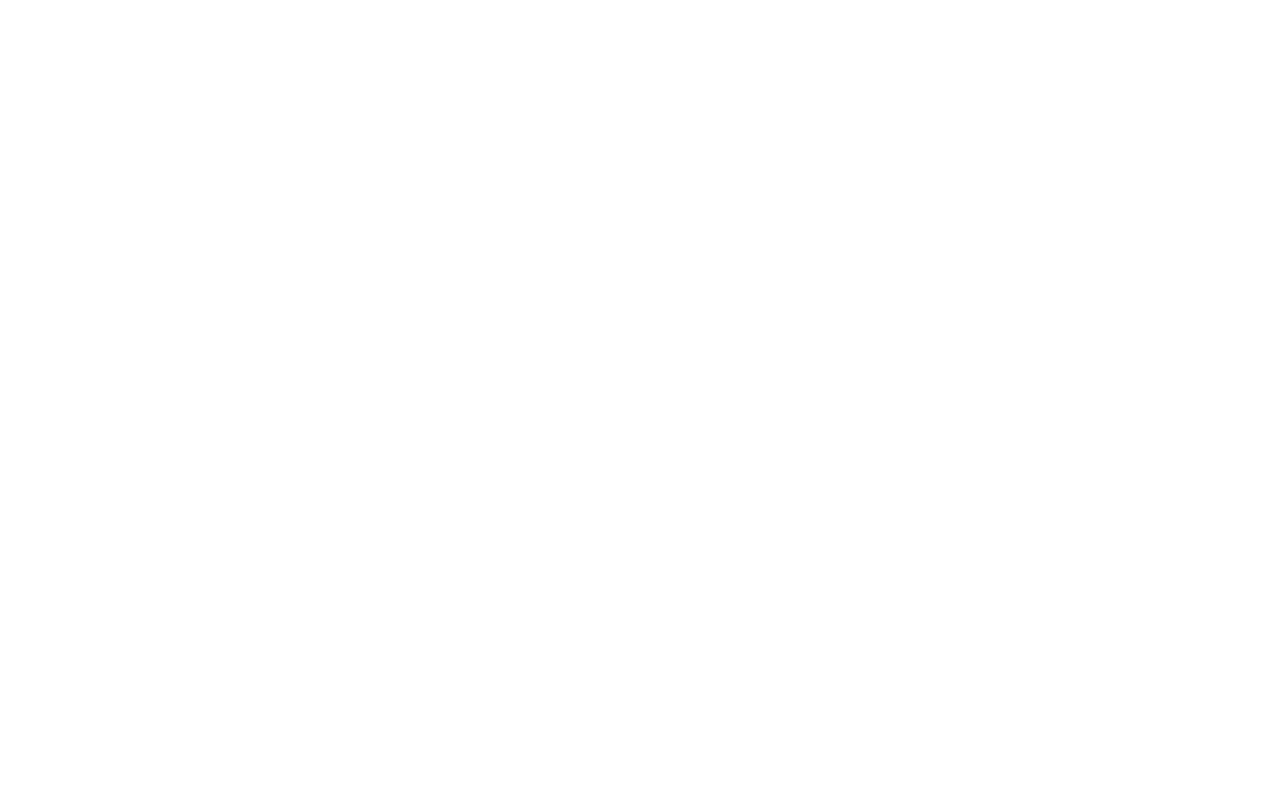
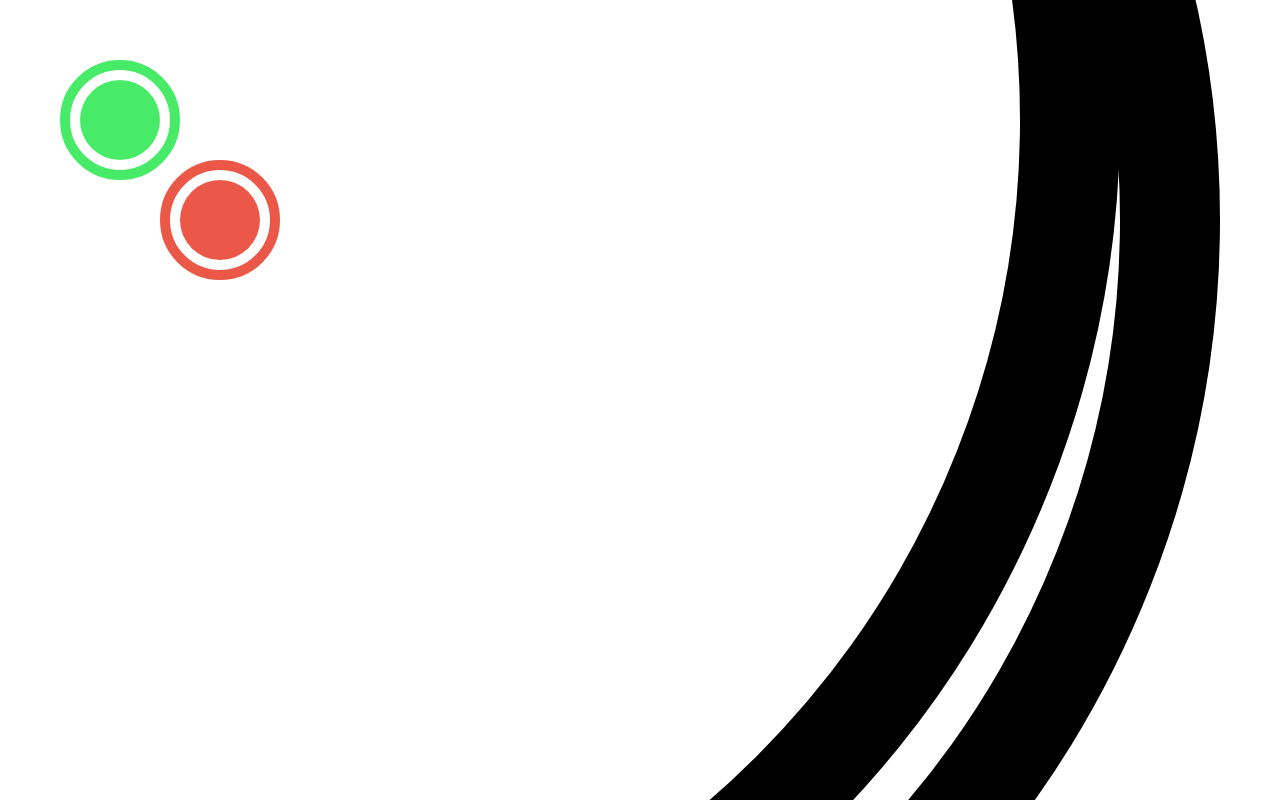
Before and after one commit to petervel/kyz, a Vue app: page / in a window 1280 px wide. Shown: the top 800 px of the page. Built offline with nearby package versions, Linux system fonts and the light colour scheme.

Commit message:
Better hue selection

```diff
--- a/eslint.config.ts
+++ b/eslint.config.ts
@@ -12,6 +12,9 @@ export default defineConfigWithVueTs(
   {
     name: 'app/files-to-lint',
     files: ['**/*.{ts,mts,tsx,vue}'],
+    rules: {
+      semi: ['error', 'always'],
+    },
   },
 
   globalIgnores(['**/dist/**', '**/dist-ssr/**', '**/coverage/**']),
--- a/src/components/FingerCircle.vue
+++ b/src/components/FingerCircle.vue
@@ -1,12 +1,27 @@
 <script setup lang="ts">
 import { computed, ref, watch } from 'vue';
+import { createHsl } from './hue';
 
+export interface Finger {
+  x: number,
+  y: number,
+  hue: number,
+  identifier: number
+}
 
-const { x, y, colour, identifier, winner } = defineProps(["x", "y", "colour", "identifier", "winner"])
+type FingerProps = {
+  x: number,
+  y: number,
+  hue: number,
+  identifier: number,
+  winner?: number
+}
+
+const { x, y, hue, identifier, winner } = defineProps<FingerProps>()
 
 const status = computed(() => {
   if (winner == undefined) return "playing";
-  return (winner == identifier) ? "won" : "lost"
+  return (winner == identifier) ? "won" : "lost";
 })
 
 const animating = ref(false);
@@ -23,8 +38,8 @@ watch(status, (newStatus) => {
 
 <template>
   <div class="container" :class="status" :style="{ left: `${x}px`, top: `${y}px` }">
-    <div class="circle" :style="{ borderColor: colour }">
-      <div class="inner" :style="{ backgroundColor: colour }"></div>
+    <div class="circle" :style="{ borderColor: createHsl(hue) }">
+      <div class="inner" :style="{ backgroundColor: createHsl(hue) }"></div>
       <div class="circle-animation" :class="{ animating }"></div>
     </div>
   </div>
--- a/src/components/hue.ts
+++ b/src/components/hue.ts
@@ -1,49 +1,58 @@
-const generatedHues: number[] = []
+const generatedHues: number[] = [];
 
 export type ColourCode = {
-  hue: number
-  colour: string
-}
+  hue: number;
+  colour: string;
+};
+
+type Gap = [number, number];
+
+const findGaps = (): Gap[] => {
+  if (generatedHues.length == 0) {
+    return [[0, 256]];
+  }
+
+  const gaps: Gap[] = [];
+  const sortedHues = [...generatedHues];
+  sortedHues.sort((a, b) => a - b);
+
+  let start = sortedHues.shift()!;
+  const first = start;
+  let next = start;
+  while (sortedHues.length) {
+    next = sortedHues.shift()!;
+    gaps.push([start, next]);
+    start = next;
+  }
+  gaps.push([next, first + 256]);
+  return gaps;
+};
+
+const selectGap = (gaps: Gap[]): Gap => {
+  console.log({ gaps: JSON.stringify(gaps) });
+  const gapIndex = Math.floor(Math.random() ** 3 * gaps.length);
+  console.log({ selected: JSON.stringify(gaps[gapIndex]) });
+  return gaps[gapIndex];
+};
+
+const selectHueInGap = (gap: Gap): number => {
+  return Math.floor(((Math.random() + Math.random()) / 2) * (gap[1] - gap[0]) + gap[0]) % 256;
+};
+
+export const getHue = () => {
+  // generatedHues.push(Math.floor(Math.random() * 256));
+  const gaps = findGaps();
+  const sortedGaps = gaps.sort((a, b) => b[1] - b[0] - (a[1] - a[0]));
+  console.log({ gaps, sortedGaps });
+  const gap = selectGap(sortedGaps);
+  const hue = selectHueInGap(gap);
+  generatedHues.push(hue);
+  return hue;
+};
+
+export const createHsl = (hue: number) => `hsl(${hue % 256}, 80%, 60%)`;
 
 export function releaseHue(hue: number) {
-  const hueIndex = generatedHues.indexOf(hue)
-  if (hueIndex != -1) generatedHues.splice(hueIndex, 1)
+  const hueIndex = generatedHues.indexOf(hue);
+  if (hueIndex != -1) generatedHues.splice(hueIndex, 1);
 }
-
-export function getHue(
-  minDistance: number = 30,
-  maxTries: number = 20,
-): { hue: number; colour: string } {
-  const saturation = 80
-  const lightness = 60
-
-  function isFarEnough(hue: number): boolean {
-    return generatedHues.every(
-      (h) => Math.min(Math.abs(hue - h), 360 - Math.abs(hue - h)) >= minDistance,
-    )
-  }
-
-  function makeObject(hue: number) {
-    generatedHues.push(hue)
-
-    return {
-      hue,
-      colour: `hsl(${hue}, ${saturation}%, ${lightness}%)`,
-    }
-  }
-
-  for (let i = 0; i < maxTries; i++) {
-    const hue = Math.floor(Math.random() * 360)
-    if (isFarEnough(hue)) {
-      return makeObject(hue)
-    }
-  }
-
-  // fallback to a random hue if no sufficiently distant hue found
-  let fallbackHue = Math.floor(Math.random() * 360)
-  let triedCounter = 0
-  while (generatedHues.includes(fallbackHue)) {
-    if (triedCounter++ == 255) fallbackHue = (fallbackHue + 1) % 255
-  }
-  return makeObject(fallbackHue)
-}
--- a/src/views/MainView.vue
+++ b/src/views/MainView.vue
@@ -1,14 +1,9 @@
 <script setup lang="ts">
 import { computed, onMounted, onUnmounted, ref } from 'vue'
-import FingerCircle from "../components/FingerCircle.vue"
-import { getHue, releaseHue, type ColourCode } from '../components/hue'
+import FingerCircle, { type Finger } from "../components/FingerCircle.vue"
+import { createHsl, getHue, releaseHue } from '../components/hue'
 
-interface Finger {
-  x: number,
-  y: number,
-  colourCode: ColourCode,
-  identifier: number
-}
+const TESTING = true
 
 const fingers = ref<Finger[]>([])
 const winnerIdentifier = ref<number | undefined>()
@@ -28,22 +23,21 @@ const resetTimer = () => {
     timeout = setTimeout(() => {
       const winnerIndex = Math.floor(Math.random() * fingers.value.length)
       winnerIdentifier.value = fingers.value[winnerIndex].identifier
-    }, 3000)
+    }, 30000)
   }
 }
 
-const TESTING = false
 if (TESTING) {
   fingers.value.push({
     x: 120,
     y: 120,
-    colourCode: getHue(),
+    hue: getHue(),
     identifier: 1337
   })
   fingers.value.push({
     x: 220,
     y: 220,
-    colourCode: getHue(),
+    hue: getHue(),
     identifier: 1336
   })
   resetTimer()
@@ -56,7 +50,7 @@ const startTouch = (evt: TouchEvent) => {
     const newFinger: Finger = {
       x: touch.clientX,
       y: touch.clientY,
-      colourCode: getHue(),
+      hue: getHue(),
       identifier: touch.identifier
     }
     fingers.value.push(newFinger)
@@ -78,7 +72,7 @@ const endTouch = (evt: TouchEvent) => {
   for (const touch of evt.changedTouches) {
     fingers.value = fingers.value.filter(finger => {
       if (finger.identifier == touch.identifier) {
-        releaseHue(finger.colourCode.hue)
+        releaseHue(finger.hue)
         return false;
       } else {
         return true
@@ -114,8 +108,8 @@ function preventContextMenu(e: Event) {
 </script>
 
 <template>
-  <main :style="{ backgroundColor: winner ? winner.colourCode.colour : 'unset' }">
-    <FingerCircle v-for="finger in fingers" :x="finger.x" :y="finger.y" :colour="finger.colourCode.colour"
+  <main :style="{ backgroundColor: winner ? createHsl(winner.hue) : 'unset' }">
+    <FingerCircle v-for="finger in fingers" :x="finger.x" :y="finger.y" :hue="finger.hue"
       :identifier="finger.identifier" :winner="winnerIdentifier" v-bind:key="finger.identifier" />
   </main>
 </template>
```
Also changed, not shown: .prettierrc.json.
